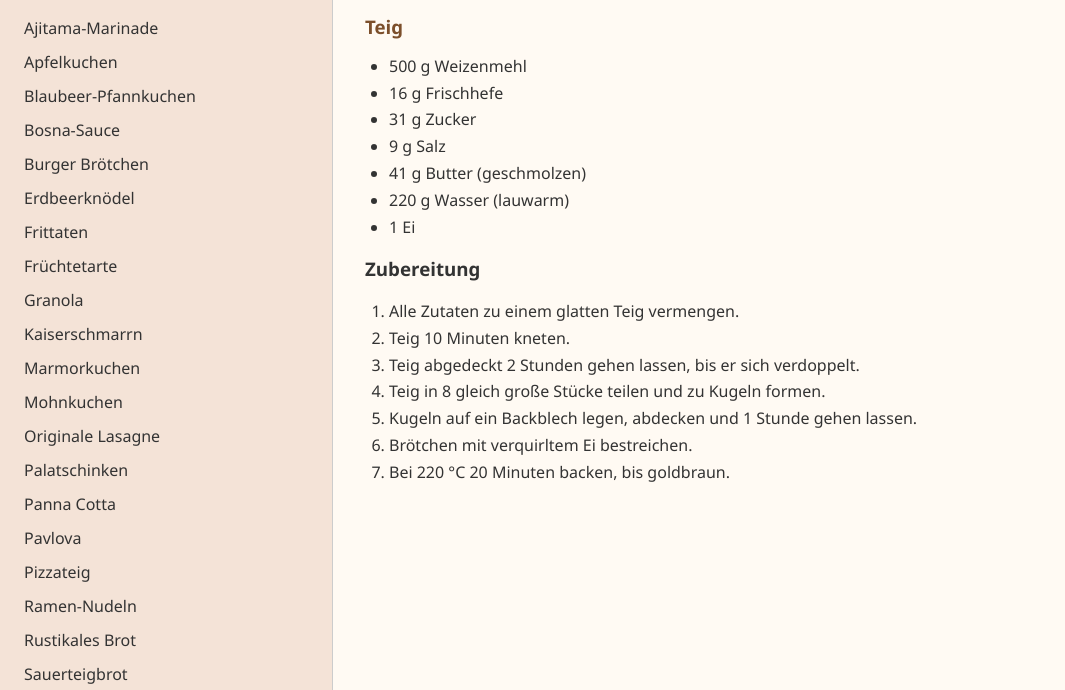
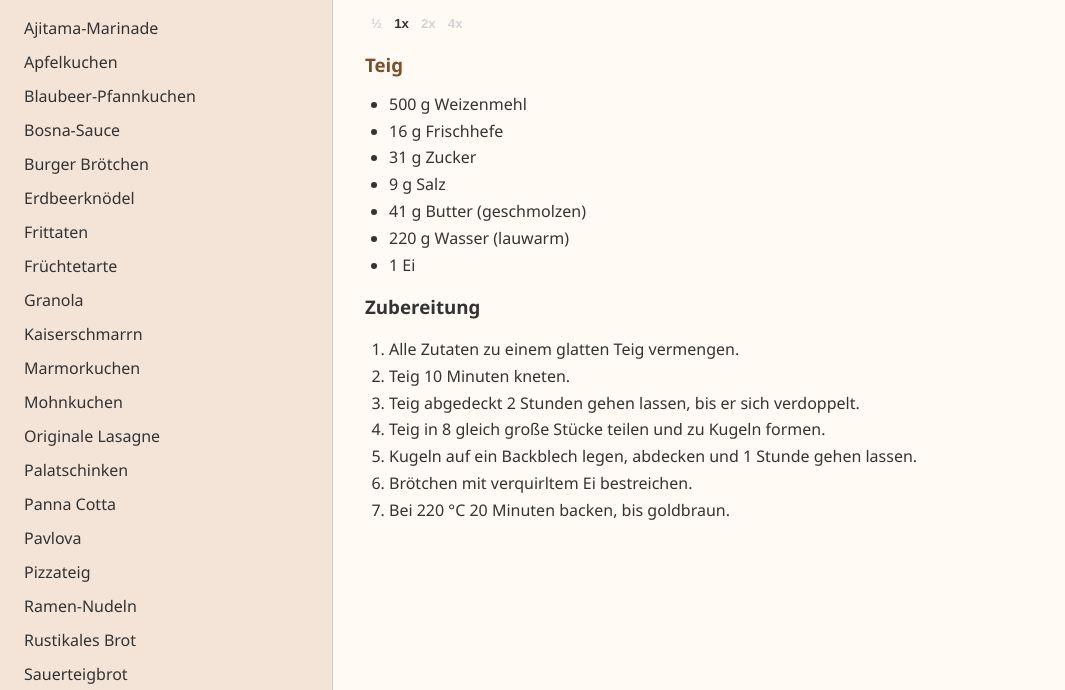
Before and after one commit to p-novaczek-dev/recipe-forge, a plain HTML site: page index.html in a window 1280 px wide. Both pictures are taken after a click on the item "Burger Brötchen". Shown: the part 110-800 px from the top of the page, without its empty margins (0-1065 px from the left). Drawn offline with nearby package versions, Linux system fonts and the light colour scheme.

Commit message:
added scaling

```diff
--- a/index.html
+++ b/index.html
@@ -4,8 +4,9 @@
 <head>
   <meta charset="UTF-8" />
   <meta name="viewport" content="width=device-width, initial-scale=1.0" />
-  <title>Rezepte</title>
+  <title>recipe-forge</title>
   <link rel="stylesheet" href="styles.css">
+  <script src="https://code.jquery.com/jquery-3.6.0.min.js"></script>
   <script src="recipes.js" defer></script>
 </head>
 
@@ -51,7 +52,6 @@
   }
   -->
 
-  <script src="https://code.jquery.com/jquery-3.6.0.min.js"></script>
   <script src="script.js" defer></script>
 
 </body>
--- a/recipes.js
+++ b/recipes.js
@@ -8,7 +8,7 @@ const recipes = [
                 "ingredients": [
                     "150 g Weizenmehl (Type 550)",
                     "150 g Wasser (kalt)",
-                    "0,5 g Frischhefe"
+                    "0.5 g Frischhefe"
                 ]
             },
             {
@@ -131,7 +131,7 @@ const recipes = [
                     "2 TL Zucker",
                     "1 EL Kokosfett",
                     "2 EL Wasser",
-                    "1/4 TL Salz",
+                    "0.25 TL Salz",
                     "1 g Vanilleextrakt",
                     "etwas Zimt (optional)",
                     "4 TL Kakaopulver (optional)"
--- a/script.js
+++ b/script.js
@@ -1,3 +1,14 @@
+let currentScale = 1;
+
+function scaleIngredient(ing, scale) {
+  const match = ing.match(/^(\d+(?:\.\d+)?)\s*(.*)$/);
+  if (match) {
+    const num = parseFloat(match[1]) * scale;
+    return num + ' ' + match[2];
+  }
+  return ing;
+}
+
 function renderRecipeList(filteredRecipes) {
   currentFilteredRecipes = filteredRecipes;
   const list = $('#recipeList').empty();
@@ -14,12 +25,24 @@ function displayRecipe(recipe) {
   container.append(`<div class="recipe-name">${recipe.name}</div>`);
   container.append(`<div class="recipe-description">${recipe.description}</div>`);
 
+  const scaleButtons = $('<div class="scale-buttons">');
+  scaleButtons.append(`<button data-scale="0.5" ${currentScale === 0.5 ? 'class="scale-selected"' : ''}>½</button>`);
+  scaleButtons.append(`<button data-scale="1" ${currentScale === 1 ? 'class="scale-selected"' : ''}>1x</button>`);
+  scaleButtons.append(`<button data-scale="2" ${currentScale === 2 ? 'class="scale-selected"' : ''}>2x</button>`);
+  scaleButtons.append(`<button data-scale="4" ${currentScale === 4 ? 'class="scale-selected"' : ''}>4x</button>`);
+  container.append(scaleButtons);
+
+  scaleButtons.find('button').on('click', function() {
+    currentScale = parseFloat($(this).data('scale'));
+    displayRecipe(recipe);
+  });
+
   recipe.parts.forEach(part => {
     const partDiv = $('<div class="part">');
     partDiv.append(`<h3>${part.name}</h3>`);
     const ul = $('<ul class="ingredients">');
     part.ingredients.forEach(ing => {
-      ul.append(`<li>${ing}</li>`);
+      ul.append(`<li>${scaleIngredient(ing, currentScale)}</li>`);
     });
     partDiv.append(ul);
     container.append(partDiv);
--- a/styles.css
+++ b/styles.css
@@ -103,3 +103,15 @@ body {
 ::-webkit-scrollbar-track {
   background: #f4e3d7;
 }
+
+.scale-buttons>button {
+  background: transparent;
+  border: none;
+  font-weight: bold;
+  cursor: pointer;
+  color: lightgray;
+}
+
+.scale-buttons>button.scale-selected {
+  color: #333;
+}
```
Also changed, not shown: 1 other file.
